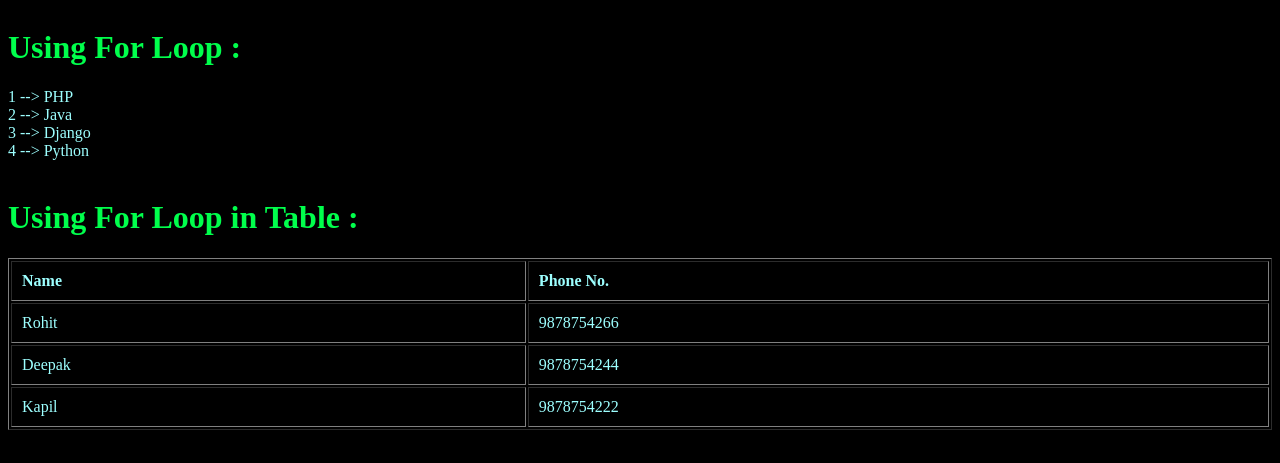
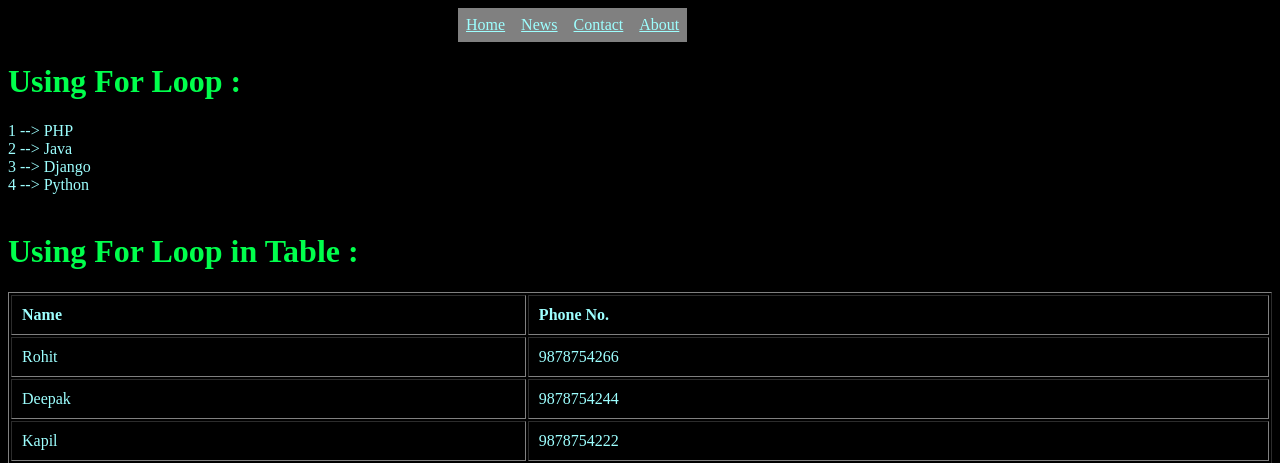
Before and after one commit to NeeteshNG/Django-Study, a Django app: page / in a window 1280 px wide. Shown: the top 463 px of the page. Run offline with Django 4.2, Linux system fonts and the light colour scheme.

Commit message:
Used Include. (Included Header).

```diff
--- /dev/null
+++ b/learn_dj/static/css/header.css
@@ -0,0 +1,23 @@
+.body{
+  display: flex;
+  align-items: center;
+  margin-left: 450px;
+}
+
+ul {
+  background-color: gray;
+  list-style-type: none;
+  margin: 0;
+  padding: 0;
+  overflow: hidden;
+}
+
+li {
+  float: left;
+}
+
+li a {
+  color: rgb(157, 255, 255);
+  display: block;
+  padding: 8px;
+}
--- /dev/null
+++ b/learn_dj/templates/header.html
@@ -0,0 +1,20 @@
+{% load static %}
+<!DOCTYPE html>
+<html lang="en">
+  <head>
+    <meta charset="UTF-8" />
+    <title></title>
+    <meta name="viewport" content="width=device-width,initial-scale=1" />
+    <link rel="stylesheet" href="/static/css/header.css" />
+  </head>
+  <body>
+    <div class="body">
+      <ul>
+        <li><a href="#home">Home</a></li>
+        <li><a href="#news">News</a></li>
+        <li><a href="#contact">Contact</a></li>
+        <li><a href="#about">About</a></li>
+      </ul>
+    </div>
+  </body>
+</html>
--- a/learn_dj/templates/index.html
+++ b/learn_dj/templates/index.html
@@ -7,6 +7,7 @@
     <title>{{title}}</title>
   </head>
   <body>
+    {% include "header.html" %}
     <h1>Using For Loop :</h1>
     {% for n in clist %}
     <div id="list_lang">{{forloop.counter}} --> {{n}}</div>
```
